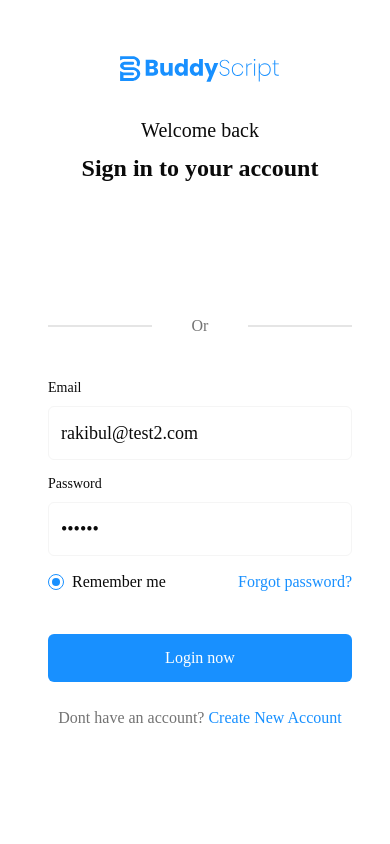
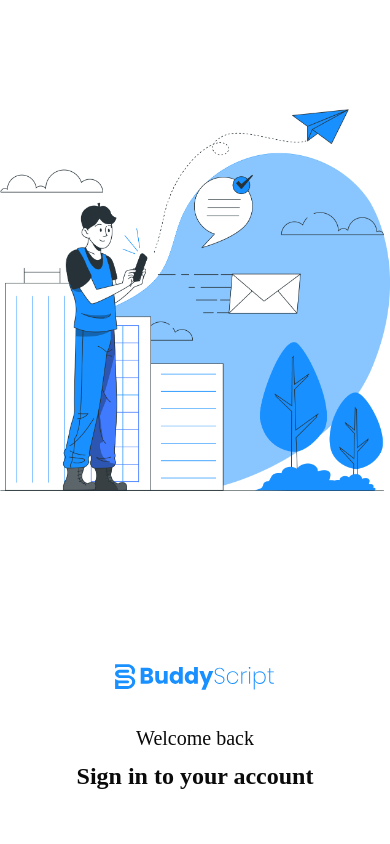
Before and after one commit to Rakibul-98/buddy-script-client, a Next.js app: page / in a window 390 px wide. Shown: the top 844 px of the page. Built offline with nearby package versions, Linux system fonts and the light colour scheme; no server answers.

Commit message:
Fix: Login form responsiveness and alignment done

```diff
--- a/src/app/(auth)/layout.tsx
+++ b/src/app/(auth)/layout.tsx
@@ -6,7 +6,7 @@ export default function AuthLayout({
   children: React.ReactNode;
 }) {
   return (
-    <div className="bg-[#f0f2f5] relative py-25 px-30 min-h-screen">
+    <div className="bg-[#f0f2f5] relative py-12.5 md:py-25 px-3 sm:px-12 lg:px-30 min-h-screen">
       <Image
         src="/assets/shape1.svg"
         alt="Shape 1"
--- a/src/app/Components/Auth/Login.tsx
+++ b/src/app/Components/Auth/Login.tsx
@@ -56,8 +56,8 @@ export default function Login() {
   };
 
   return (
-    <div className=" flex flex-col md:flex-row gap-10 justify-between items-center">
-      <div className="hidden lg:block relative w-full lg:w-1/2 h-150">
+    <div className=" flex flex-col lg:flex-row gap-2 lg:gap-10 justify-between items-center">
+      <div className="relative w-full lg:w-1/2 h-150">
         <Image
           src="/assets/login_img.png"
           alt="Login Image"
@@ -67,7 +67,7 @@ export default function Login() {
         />
       </div>
 
-      <div className="w-100 mx-auto lg:mx-0 bg-white z-50 p-12 rounded-sm">
+      <div className="w-full lg:w-100 mx-auto lg:mx-0 bg-white z-50 p-12 rounded-sm">
         <div className="mb-12.5">
           <div className="relative w-40 h-10 mx-auto mb-7">
             <Image
@@ -93,7 +93,7 @@ export default function Login() {
 
         <form onSubmit={handleSubmit(onSubmit)} className="space-y-3.5">
           <div>
-            <label htmlFor="email" className="block text-sm font-medium mb-2">
+            <label htmlFor="email" className="block text-sm font-medium mb-2 text-center lg:text-left">
               Email
             </label>
             <input
@@ -114,7 +114,7 @@ export default function Login() {
           </div>
 
           <div>
-            <label htmlFor="password" className="block text-sm font-medium mb-2">
+            <label htmlFor="password" className="block text-sm font-medium mb-2 text-center lg:text-left">
               Password
             </label>
             <input
@@ -133,26 +133,28 @@ export default function Login() {
               <p className="mt-1 text-sm text-red-500">{errors.password.message}</p>
             )}
           </div>
-          <div className="flex justify-between items-center gap-3 mb-10">
+          <div className="md:flex justify-between items-center gap-3 mb-10">
             <div className="flex gap-2 items-center">
               <div className="h-4 w-4 rounded-full border border-[#1890FF] p-0.75">
                 <div className="h-full w-full rounded-full bg-[#1890FF]" />
               </div>
               <p>Remember me</p>
             </div>
-            <p className="text-[#1890FF]">Forgot password?</p>
+            <p className="text-[#1890FF] text-center">Forgot password?</p>
           </div>
 
+          <div className="flex justify-center">
             <button
               type="submit"
               disabled={isLoading}
-            className="w-full rounded-sm bg-[#1890FF] px-4 py-3 text-white hover:bg-[#1890FF]/95 hover:shadow-lg focus:outline-none "
+              className="w-49 lg:w-full rounded-sm bg-[#1890FF] px-4 py-3 text-white hover:bg-[#1890FF]/95 hover:shadow-lg focus:outline-none "
             >
               {isLoading ? "Logging in..." : "Login now"}
             </button>
+          </div>
         </form>
 
-        <div className="mt-6 text-center text-muted-foreground">Dont have an account? {" "}
+        <div className="mt-15 text-center text-muted-foreground">Dont have an account? {" "}
           <Link href="/registration" className="text-[#1890FF] hover:text-[#1890FF]/95 font-medium">
             Create New Account
           </Link>
```
Also changed, not shown: public/assets/google.svg (added). Lines whose indentation alone changed are shown as unchanged.
